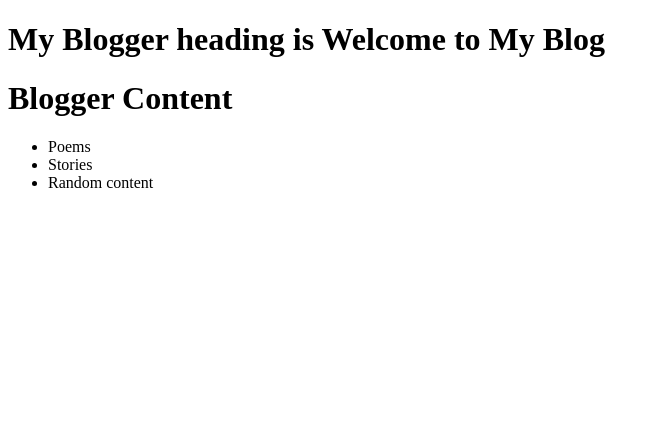
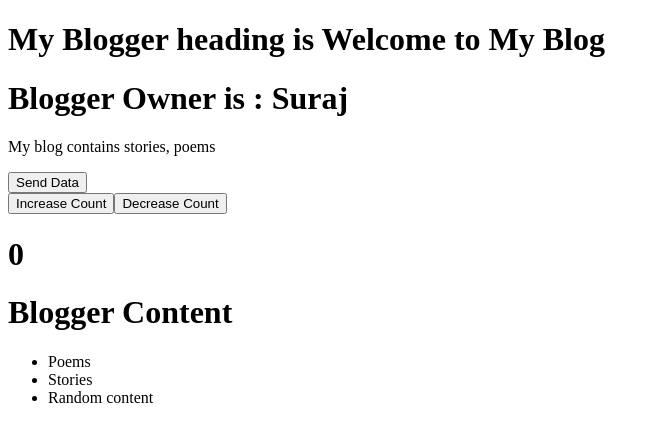
Before and after one commit to srj098/angular-training, an Angular app: page / in a window 1280 px wide. Shown: the top 442 px of the page, without its empty margins (0-660 px from the left). Built offline with nearby package versions, Linux system fonts and the light colour scheme.

Commit message:
Day:8- @Output

```diff
--- a/src/app/app.module.ts
+++ b/src/app/app.module.ts
@@ -7,6 +7,7 @@ import {CompanyModuleModule} from './company/company-module.module';
 import {ElementStyleDirective} from './company/directives/element-style.directive';
 import {EmployeeComponent} from './company/component/employee/employee.component';
 import { UpperPipe } from './company/pipes/upper.pipe';
+import { StudentComponent } from './student/student/student.component';
 
 
 @NgModule({
@@ -14,7 +15,8 @@ import { UpperPipe } from './company/pipes/upper.pipe';
     AppComponent,
     ElementStyleDirective,
     EmployeeComponent,
-    UpperPipe
+    UpperPipe,
+    StudentComponent
   ],
   imports: [
     BrowserModule,
--- a/src/app/blogger-app/components/blogger-content/blogger-content.component.ts
+++ b/src/app/blogger-app/components/blogger-content/blogger-content.component.ts
@@ -6,5 +6,17 @@ import { Component } from '@angular/core';
    styleUrls:['./blogger-content.css']
 })
 export class BloggerContentComponent {
- bloggerTitle:string = 'Welcome to My Blog'
+
+ bloggerTitle:string = 'Welcome to My Blog '
+
+ headerDetail:string = 'My blog contains stories, poems';
+
+ blogger:object = {bloggerOwner:'Suraj',headerDetails:'My blog contains stories, poems'};
+
+ extraContent:string;
+
+ getData($event){
+   this.extraContent = $event;
+ }
+
 }
--- a/src/app/blogger-app/components/blogger-content/blogger-content.html
+++ b/src/app/blogger-app/components/blogger-content/blogger-content.html
@@ -1,11 +1,12 @@
 
-<blogger-header [header]="bloggerTitle"></blogger-header>
+<blogger-header (content)="getData($event)" [headerExtra]="blogger" [header]="bloggerTitle"></blogger-header>
 
 <h1>Blogger Content</h1>
 <ul>
     <li>Poems</li>
     <li>Stories</li>
     <li>Random content</li>
+    <li *ngIf="extraContent">{{extraContent}}</li>
 </ul>
 
 <blogger-footer></blogger-footer>
--- a/src/app/blogger-app/components/blogger-header/blogger-header.component.ts
+++ b/src/app/blogger-app/components/blogger-header/blogger-header.component.ts
@@ -1,12 +1,33 @@
-import { Component, Input } from '@angular/core';
+import { Component, Input, Output, EventEmitter } from '@angular/core';
 
 @Component({
-selector:'blogger-header',
-templateUrl:'./blogger-header.html',
-styleUrls:[]
+    selector: 'blogger-header',
+    templateUrl: './blogger-header.html',
+    styleUrls: []
 })
 export class BloggerHeaderComponent {
 
-@Input() header:string;
+    count: number = 0;
+
+    @Input() header: string;
+
+    @Input('headerExtra') headerContentDetails: string;
+
+    contentData: string = 'Quotes';
+
+    @Output() content = new EventEmitter<string>();
+
+    sendData() {
+        this.content.emit(this.contentData);
+    }
+
+    increaseCount() {
+        this.count++;
+    }
+
+    decreaseCount() {
+        this.count--;
+    }
+
 
 }
--- a/src/app/blogger-app/components/blogger-header/blogger-header.html
+++ b/src/app/blogger-app/components/blogger-header/blogger-header.html
@@ -1 +1,9 @@
 <h1>My Blogger heading is {{header}}</h1>
+<h1>Blogger Owner is : {{headerContentDetails.bloggerOwner}}</h1>
+<p>{{headerContentDetails.headerDetails}}</p>
+
+<button (click)="sendData()">Send Data</button><br>
+
+<button (click)="increaseCount()">Increase Count</button>
+<button (click)="decreaseCount()">Decrease Count</button>
+<h1>{{count}}</h1>
```
Also changed, not shown: angular-details.txt.
